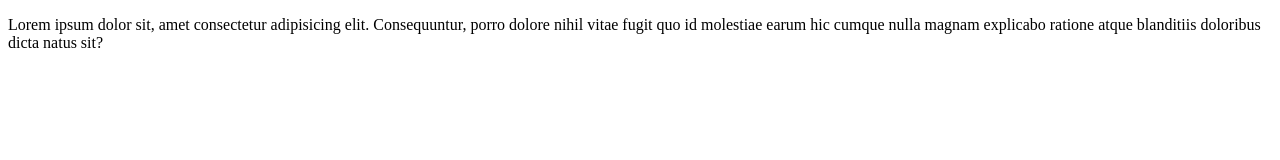
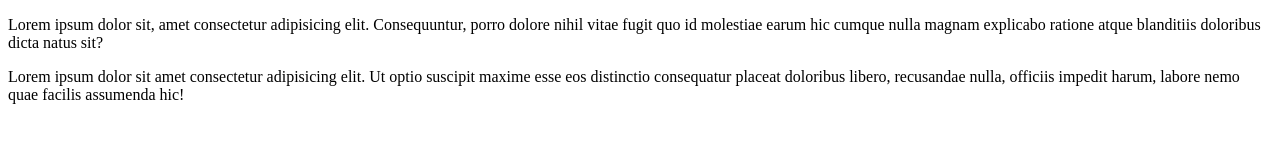
Before and after one commit to safecracker254/Example2, a plain HTML site: page index.html in a window 1280 px wide. Drawn offline with Linux system fonts and the light colour scheme.

Commit message:
New content for the app

```diff
--- a/index.html
+++ b/index.html
@@ -10,5 +10,9 @@
 <p>
     Lorem ipsum dolor sit, amet consectetur adipisicing elit. Consequuntur, porro dolore nihil vitae fugit quo id molestiae earum hic cumque nulla magnam explicabo ratione atque blanditiis doloribus dicta natus sit?
 </p>
+<p>
+    Lorem ipsum dolor sit amet consectetur adipisicing elit. Ut optio suscipit maxime esse eos distinctio consequatur placeat doloribus libero, recusandae nulla, officiis impedit harum, labore nemo quae facilis assumenda hic!
+</p>
+
 </body>
 </html>
```
